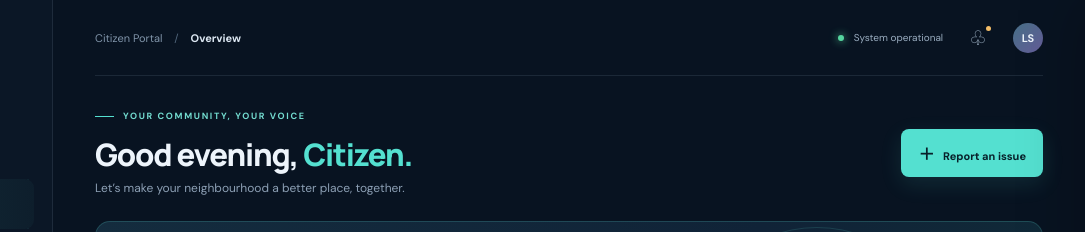
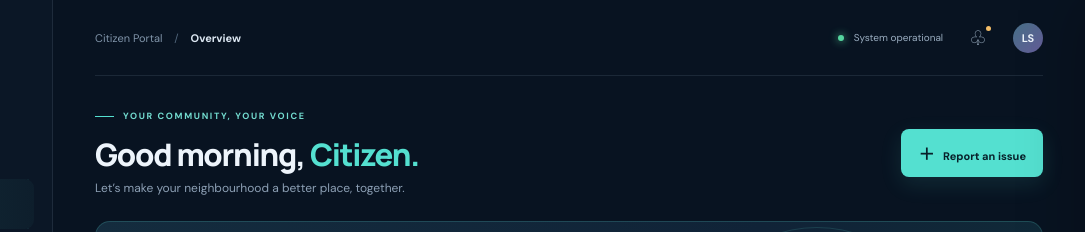
Before and after one commit to lsharma31509-gif/CivicAI, a plain HTML site: page index.html in a window 1280 px wide. Shown: the top 232 px of the page, 195-1280 px from the left. Drawn offline with Linux system fonts and the light colour scheme.

```diff
--- a/index.html
+++ b/index.html
@@ -59,7 +59,7 @@
                 <div class="welcome-row">
                     <div>
                         <div class="eyebrow"><span class="eyebrow-line"></span> YOUR COMMUNITY, YOUR VOICE</div>
-                        <h1>Good evening, <span>Citizen.</span></h1>
+                        <h1>Good morning, <span>Citizen.</span></h1>
                         <p class="muted">Let’s make your neighbourhood a better place, together.</p>
                     </div>
                     <button class="primary-button" data-go="new-complaint"><span>＋</span> Report an issue</button>
```
